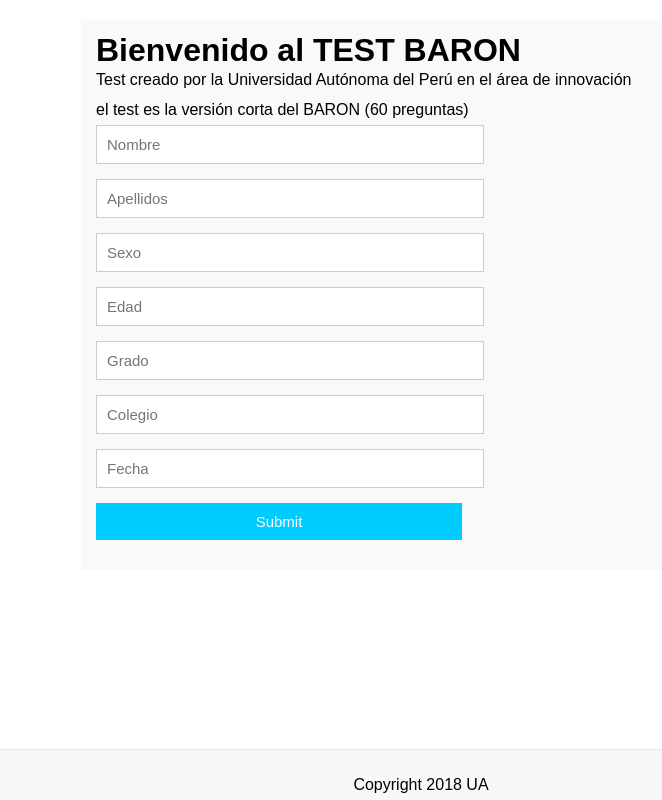
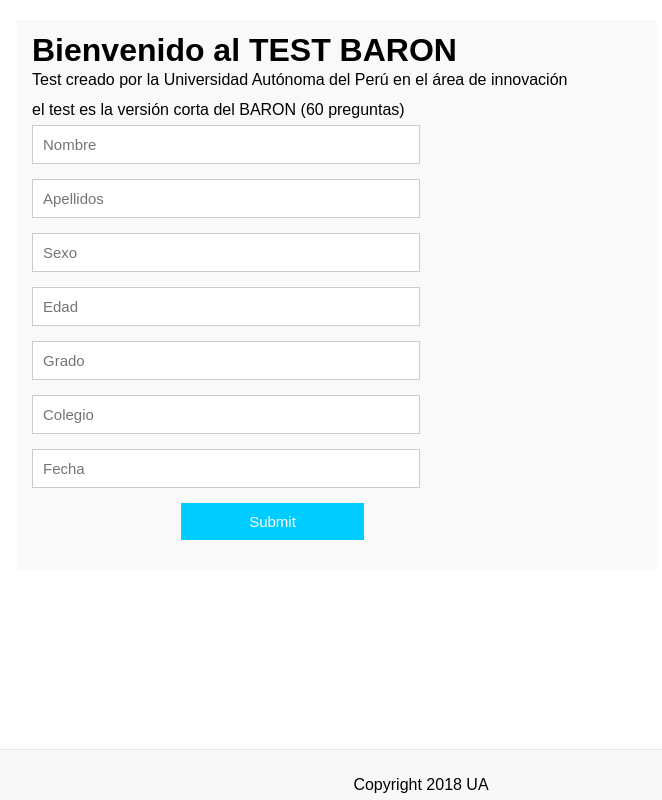
Before and after one commit to edutrul/test-baron-short, a PHP site: page / in a window 1280 px wide. Shown: the whole page, without its empty margins (239-901 px from the left). Run offline with PHP 8.4, Linux system fonts and the light colour scheme.

Commit message:
correccion estilos y auto

```diff
--- a/css/main.css
+++ b/css/main.css
@@ -9,11 +9,14 @@ body{
 
 }
 .container{
-    max-width: 50%;
-    width: 100%;
-    margin: auto;
+    max-width: 80%;
+    width: 50%;
+    height: auto;
+    margin: 0 0 10px 20%;
     position: relative;
 }
+
+
 #data{
     background-color: #F9F9F9;
     padding: 15px;
@@ -36,12 +39,14 @@ fieldset{
     font-size: 15px;
 }
 #data button[type="submit"] {
+
     cursor:pointer;
-    width:100%;
+    width:50%;
     border:none;
     background:#0CF;
     color:#FFF;
-    margin:0 0 5px;
+
+    margin:0 0 5px 149px;
     padding:10px;
     font-size:15px;
 }
```
